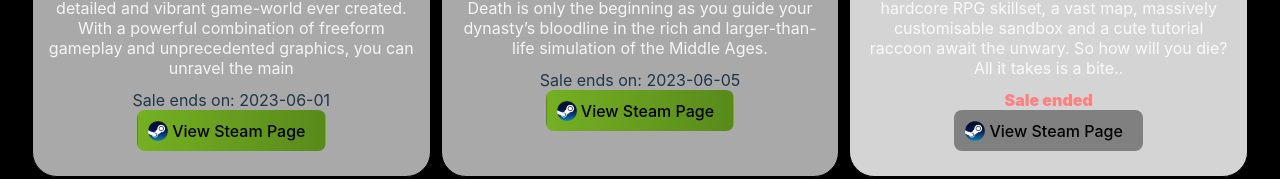
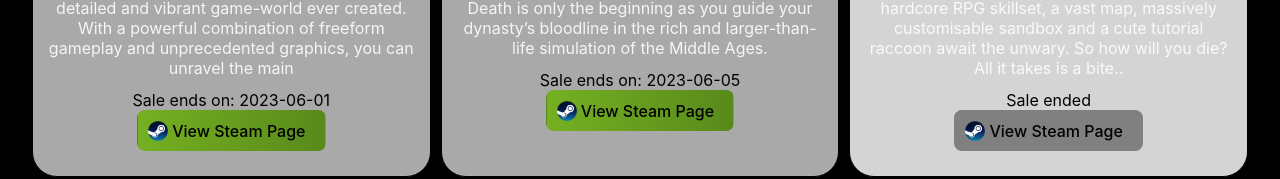
Before and after one commit to nde95/steam-sales, a React (Vite) app: page / in a window 1280 px wide. Shown: the part 541-720 px from the top of the page. Built offline with nearby package versions, Linux system fonts and the light colour scheme.

Commit message:
making sale text more consistent

```diff
--- a/src/components/games-card/games-card.component.jsx
+++ b/src/components/games-card/games-card.component.jsx
@@ -30,7 +30,7 @@ const GameCard = () => {
                 {new Date(game.saleEndDate) < currentDate ? (
                   <span className='sale-over'>Sale ended</span>
                 ) : (
-                  <span>Sale ends on: {game.saleEndDate}</span>
+                  <span className='sale-date'>Sale ends on: {game.saleEndDate}</span>
                 )}
 
 
--- a/src/components/games-card/games-card.styles.css
+++ b/src/components/games-card/games-card.styles.css
@@ -63,7 +63,14 @@
     font-family: Arial, Helvetica, sans-serif;
 }
 
+.sale-date {
+  color: black;
+  font-weight: 400;
+}
+
 .sale-over {
-    color: red;
-    font-weight: 900;
+    position: relative;
+    z-index: 1;
+    color: black;
+    font-weight: 400;
 }
```
